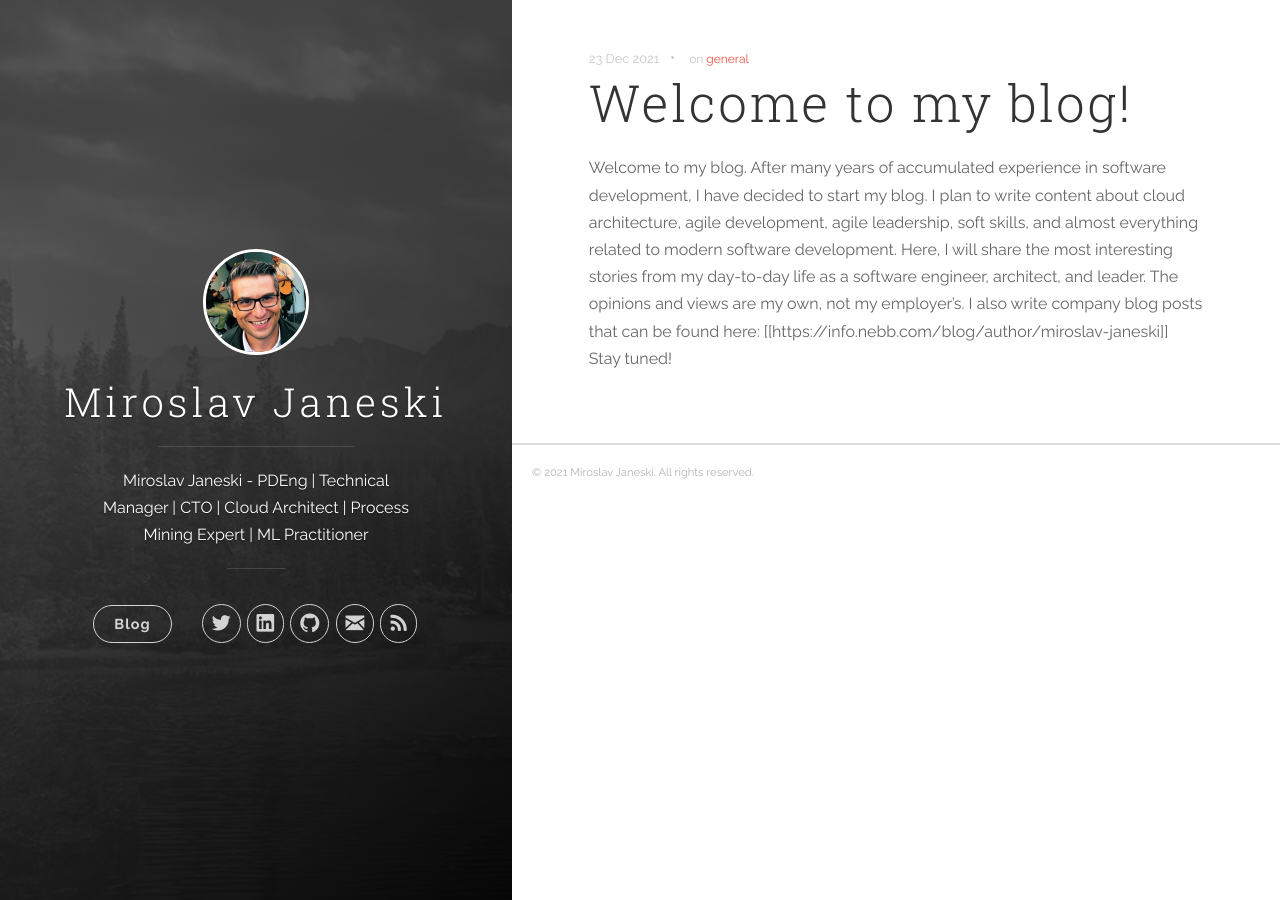
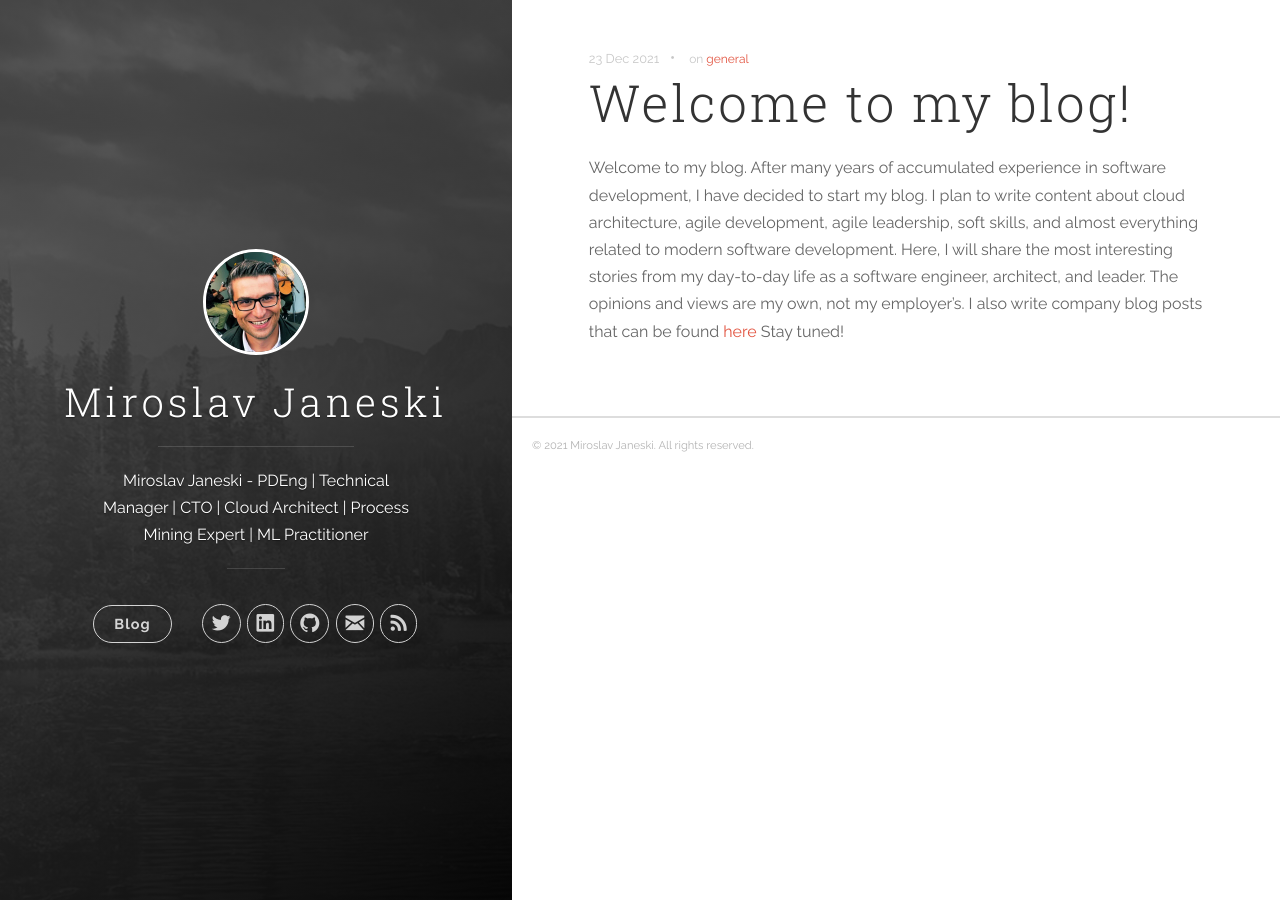
Before and after one commit to janeski/janeski.github.io, a Jekyll site: the page built from _posts/2021-12-23-welcome-to-my-blog.markdown, in a window 1280 px wide. Built offline with Jekyll 4.4.1, drawn with Linux system fonts in a browser that asks for light colours; part of the change alters nothing that is shown.

```diff
--- a/_posts/2021-12-23-welcome-to-my-blog.markdown
+++ b/_posts/2021-12-23-welcome-to-my-blog.markdown
@@ -4,4 +4,4 @@ date:   2021-12-23 12:04:23
 categories: [general]
 tags: [general]
 ---
-Welcome to my blog. After many years of accumulated experience in software development, I have decided to start my blog. I plan to write content about cloud architecture, agile development, agile leadership, soft skills, and almost everything related to modern software development. Here, I will share the most interesting stories from my day-to-day life as a software engineer, architect, and leader. The opinions and views are my own, not my employer's. I also write company blog posts that can be found here: [[https://info.nebb.com/blog/author/miroslav-janeski]] Stay tuned!
+Welcome to my blog. After many years of accumulated experience in software development, I have decided to start my blog. I plan to write content about cloud architecture, agile development, agile leadership, soft skills, and almost everything related to modern software development. Here, I will share the most interesting stories from my day-to-day life as a software engineer, architect, and leader. The opinions and views are my own, not my employer's. I also write company blog posts that can be found  <a href="https://info.nebb.com/blog/author/miroslav-janeski">here</a> Stay tuned!
```
Also changed, not shown: images/favicons/android-chrome-144x144.png, images/favicons/apple-touch-icon-120x120.png, images/favicons/apple-touch-icon-144x144.png, images/favicons/apple-touch-icon-152x152.png, images/favicons/apple-touch-icon-180x180.png, images/favicons/apple-touch-icon-precomposed.png, images/favicons/favicon-16x16.png, images/favicons/favicon-194x194.png, images/favicons/favicon-32x32.png, images/favicons/favicon-96x96.png, images/favicons/favicon.ico, images/favicons/miroslav.janeski.jpg (added).
